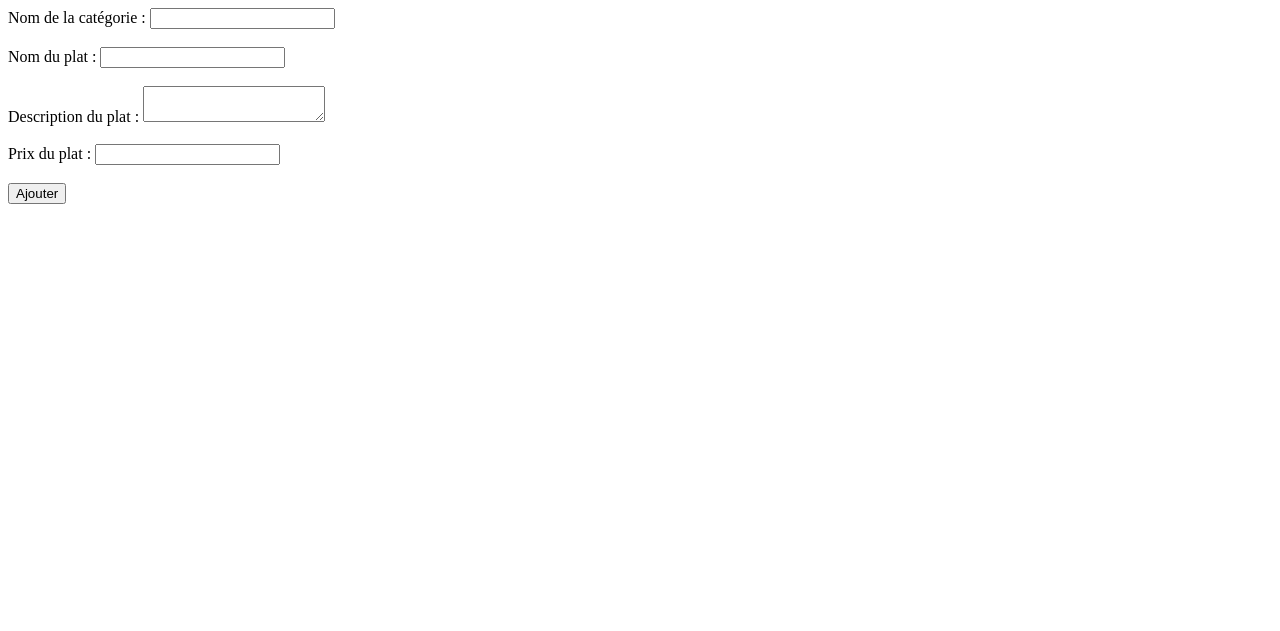
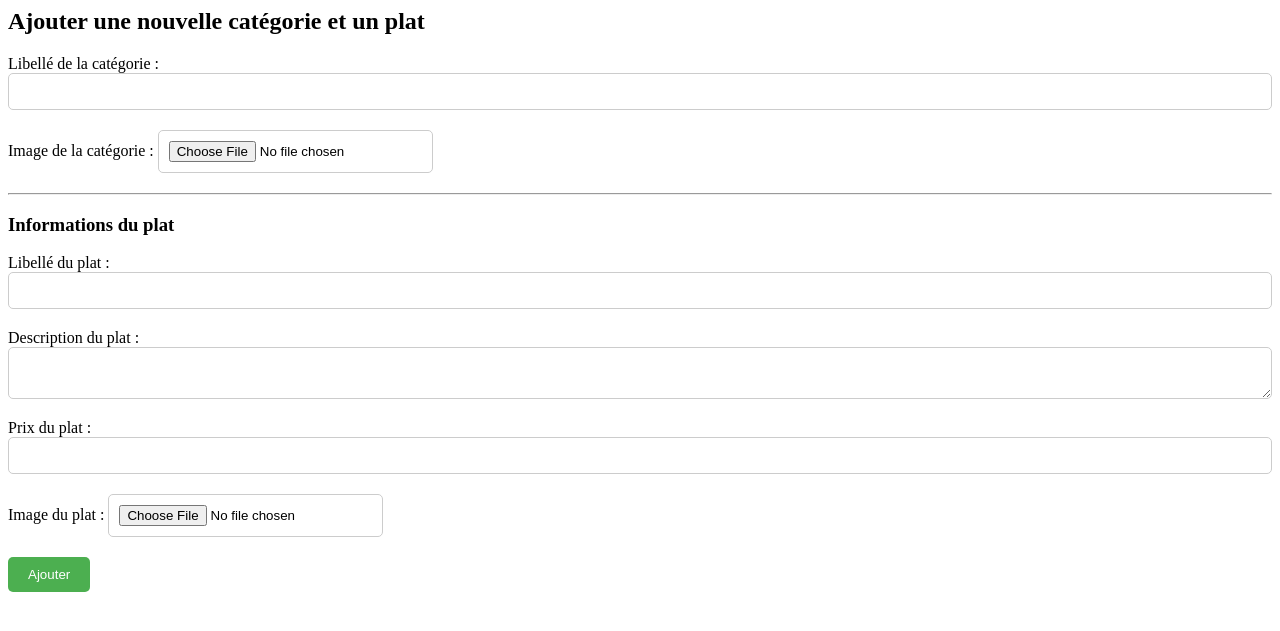
Before and after one commit to Mythadya/Ms-full, a PHP site: page /ajout.php in a window 1280 px wide. Shown: the top 631 px of the page. Run offline with PHP 8.4, Linux system fonts and the light colour scheme.

Commit message:
Add files via upload

```diff
--- a/Rouge/ajout.php
+++ b/Rouge/ajout.php
@@ -6,64 +6,111 @@ $password = 'Afpa1234';
 
 try {
     $pdo = new PDO($dsn, $username, $password);
+    $pdo->setAttribute(PDO::ATTR_ERRMODE, PDO::ERRMODE_EXCEPTION);
 } catch (PDOException $e) {
-    echo 'Erreur de connexion : '. $e->getMessage();
+    echo 'Erreur de connexion à la base de données : ' . $e->getMessage();
     exit();
 }
 
-// Création des tables si elles n'existent pas déjà
-$pdo->query('CREATE TABLE IF NOT EXISTS categorie (
-    id INT PRIMARY KEY AUTO_INCREMENT,
-    nom VARCHAR(255) NOT NULL
-)');
+// Fonction pour ajouter une nouvelle catégorie et un plat
+function addCategoryAndDish($pdo, $libelleCategorie, $imageCategorie, $libellePlat, $descriptionPlat, $prixPlat, $imagePlat) {
+    // Préparation des requêtes avec des paramètres nommés
+    $stmtCategorie = $pdo->prepare('INSERT INTO categorie (libelle, image, active) VALUES (:libelle, :image, 1)');
+    $stmtPlat = $pdo->prepare('INSERT INTO plat (libelle, description, prix, image, id_categorie, active) VALUES (:libelle, :description, :prix, :image, :id_categorie, 1)');
 
-$pdo->query('CREATE TABLE IF NOT EXISTS plat (
-    id INT PRIMARY KEY AUTO_INCREMENT,
-    nom VARCHAR(255) NOT NULL,
-    description TEXT,
-    prix DECIMAL(10, 2) NOT NULL,
-    categorie_id INT,
-    FOREIGN KEY (categorie_id) REFERENCES categorie(id)
-)');
+    // Exécution des requêtes avec les paramètres
+    $stmtCategorie->execute([':libelle' => $libelleCategorie, ':image' => $imageCategorie['name']]);
+    $idCategorie = $pdo->lastInsertId();
+    $stmtPlat->execute([':libelle' => $libellePlat, ':description' => $descriptionPlat, ':prix' => $prixPlat, ':image' => $imagePlat['name'], ':id_categorie' => $idCategorie]);
 
-// Formulaire pour ajouter une nouvelle catégorie et un plat
-if (isset($_POST['submit'])) {
-    $categorie_name = $_POST['categorie_name'];
-    $plat_name = $_POST['plat_name'];
-    $plat_description = $_POST['plat_description'];
-    $plat_prix = $_POST['plat_prix'];
-
-    // Ajout de la nouvelle catégorie
-    $sql_categorie = 'INSERT INTO categorie (nom) VALUES (:categorie_name)';
-    $stmt_categorie = $pdo->prepare($sql_categorie);
-    $stmt_categorie->bindParam(':categorie_name', $categorie_name);
-    $stmt_categorie->execute();
-
-    // Récupération de l'ID de la nouvelle catégorie
-    $categorie_id = $pdo->lastInsertId();
-
-    // Ajout du plat dans la nouvelle catégorie
-    $sql_plat = 'INSERT INTO plat (nom, description, prix, categorie_id) VALUES (:plat_name, :plat_description, :plat_prix, :categorie_id)';
-    $stmt_plat = $pdo->prepare($sql_plat);
-    $stmt_plat->bindParam(':plat_name', $plat_name);
-    $stmt_plat->bindParam(':plat_description', $plat_description);
-    $stmt_plat->bindParam(':plat_prix', $plat_prix);
-    $stmt_plat->bindParam(':categorie_id', $categorie_id);
-    $stmt_plat->execute();
-
-    echo 'Nouvelle catégorie et plat ajoutés avec succès!';
+    return true;
 }
 
-// Formulaire HTML pour ajouter une nouvelle catégorie et un plat
+// Traitement du formulaire
+if ($_SERVER['REQUEST_METHOD'] == 'POST') {
+    $libelleCategorie = $_POST['libelle_categorie'];
+    $imageCategorie = $_FILES['image_categorie'];
+    $libellePlat = $_POST['libelle_plat'];
+    $descriptionPlat = $_POST['description_plat'];
+    $prixPlat = $_POST['prix_plat'];
+    $imagePlat = $_FILES['image_plat'];
+
+    if (addCategoryAndDish($pdo, $libelleCategorie, $imageCategorie, $libellePlat, $descriptionPlat, $prixPlat, $imagePlat)) {
+        echo 'Catégorie et plat ajoutés avec succès !';
+    } else {
+        echo 'Erreur lors de l\'ajout de la catégorie et du plat.';
+    }
+}
+
+// Affichage du formulaire
 ?>
-<form method="post">
-    <label for="categorie_name">Nom de la catégorie :</label>
-    <input type="text" id="categorie_name" name="categorie_name"><br><br>
-    <label for="plat_name">Nom du plat :</label>
-    <input type="text" id="plat_name" name="plat_name"><br><br>
-    <label for="plat_description">Description du plat :</label>
-    <textarea id="plat_description" name="plat_description"></textarea><br><br>
-    <label for="plat_prix">Prix du plat :</label>
-    <input type="number" id="plat_prix" name="plat_prix"><br><br>
-    <input type="submit" name="submit" value="Ajouter">
+<form action="<?php echo $_SERVER['PHP_SELF']; ?>" method="post" enctype="multipart/form-data">
+
+<h2>Ajouter une nouvelle catégorie et un plat</h2>
+
+<div class="form-group">
+  <label for="libelle_categorie">Libellé de la catégorie :</label>
+  <input type="text" id="libelle_categorie" name="libelle_categorie" required class="form-control">
+</div>
+
+<div class="form-group">
+  <label for="image_categorie">Image de la catégorie :</label>
+  <input type="file" id="image_categorie" name="image_categorie" required class="form-control-file">
+</div>
+<hr>
+<h3>Informations du plat</h3>
+
+<div class="form-group">
+  <label for="libelle_plat">Libellé du plat :</label>
+  <input type="text" id="libelle_plat" name="libelle_plat" required class="form-control">
+</div>
+
+<div class="form-group">
+  <label for="description_plat">Description du plat :</label>
+  <textarea id="description_plat" name="description_plat" required class="form-control"></textarea>
+</div>
+
+<div class="form-group">
+  <label for="prix_plat">Prix du plat :</label>
+  <input type="number" id="prix_plat" name="prix_plat" required class="form-control">
+</div>
+
+<div class="form-group">
+  <label for="image_plat">Image du plat :</label>
+  <input type="file" id="image_plat" name="image_plat" required class="form-control-file">
+</div>
+
+<button type="submit" class="btn btn-primary">Ajouter</button>
 </form>
+<!-- Ajout de styles pour améliorer l'apparence du formulaire -->
+<style>
+.form-group {
+  margin-bottom: 20px;
+}
+
+.form-control {
+  width: 100%;
+  padding: 10px;
+  border: 1px solid #ccc;
+  border-radius: 5px;
+}
+
+.form-control-file {
+  padding: 10px;
+  border: 1px solid #ccc;
+  border-radius: 5px;
+}
+
+.btn {
+  padding: 10px 20px;
+  border: none;
+  border-radius: 5px;
+  background-color: #4CAF50;
+  color: #fff;
+  cursor: pointer;
+}
+
+.btn:hover {
+  background-color: #3e8e41;
+}
+</style>
```
